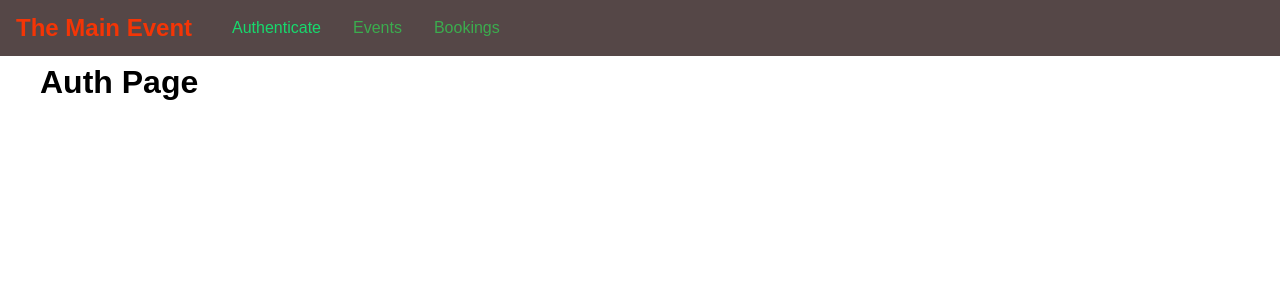
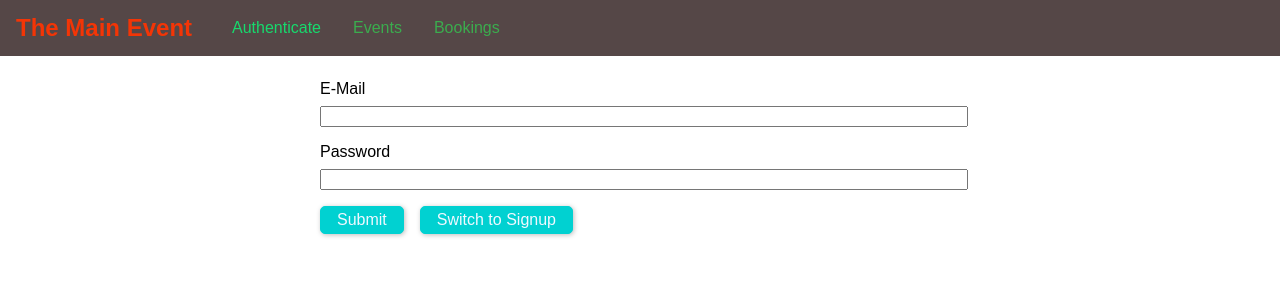
Before and after one commit to KhanDoors/merng-booking-app, a React (Create React App) app in the folder client/: page /auth in a window 1280 px wide. Shown: the top 300 px of the page. Built offline with nearby package versions, Linux system fonts and the light colour scheme.

Commit message:
tough auth check

```diff
--- /dev/null
+++ b/client/src/components/Auth.css
@@ -0,0 +1,37 @@
+.auth-form {
+  width: 40rem;
+  max-width: 80%;
+  margin: 5rem auto;
+}
+
+.form-control label,
+.form-control input {
+  width: 100%;
+  display: block;
+}
+
+.form-control label {
+  margin-bottom: 0.5rem;
+}
+
+.form-control {
+  margin-bottom: 1rem;
+}
+
+.form-actions button {
+  background: #01d1d1;
+  font: inherit;
+  border: 1px solid #01d1d1;
+  border-radius: 5px;
+  padding: 0.25rem 1rem;
+  margin-right: 1rem;
+  box-shadow: 1px 1px 5px rgba(0, 0, 0, 0.26);
+  color: aliceblue;
+  cursor: pointer;
+}
+
+.form-actions button:hover,
+.form-actions button:active {
+  background: #1f6666;
+  background-color: #1f6666;
+}
--- a/client/src/components/Auth.js
+++ b/client/src/components/Auth.js
@@ -1,13 +1,99 @@
 import React, { Component } from "react";
 
-class Auth extends Component {
+import "./Auth.css";
+
+class AuthPage extends Component {
+  state = {
+    isLogin: true
+  };
+
+  constructor(props) {
+    super(props);
+    this.emailEl = React.createRef();
+    this.passwordEl = React.createRef();
+  }
+
+  switchModeHandler = () => {
+    this.setState(prevState => {
+      return { isLogin: !prevState.isLogin };
+    });
+  };
+
+  submitHandler = event => {
+    event.preventDefault();
+    const email = this.emailEl.current.value;
+    const password = this.passwordEl.current.value;
+
+    if (email.trim().length === 0 || password.trim().length === 0) {
+      return;
+    }
+
+    let requestBody = {
+      query: `
+        query {
+          login(email: "${email}", password: "${password}") {
+            userId
+            token
+            tokenExpiration
+          }
+        }
+      `
+    };
+
+    if (!this.state.isLogin) {
+      requestBody = {
+        query: `
+          mutation {
+            createUser(userInput: {email: "${email}", password: "${password}"}) {
+              _id
+              email
+            }
+          }
+        `
+      };
+    }
+
+    fetch("http://localhost:8000/graphql", {
+      method: "POST",
+      body: JSON.stringify(requestBody),
+      headers: {
+        "Content-Type": "application/json"
+      }
+    })
+      .then(res => {
+        if (res.status !== 200 && res.status !== 201) {
+          throw new Error("Failed!");
+        }
+        return res.json();
+      })
+      .then(resData => {
+        console.log(resData);
+      })
+      .catch(err => {
+        console.log(err);
+      });
+  };
+
   render() {
     return (
-      <div>
-        <h1>Auth Page</h1>
-      </div>
+      <form className="auth-form" onSubmit={this.submitHandler}>
+        <div className="form-control">
+          <label htmlFor="email">E-Mail</label>
+          <input type="email" id="email" ref={this.emailEl} />
+        </div>
+        <div className="form-control">
+          <label htmlFor="password">Password</label>
+          <input type="password" id="password" ref={this.passwordEl} />
+        </div>
+        <div className="form-actions">
+          <button type="submit">Submit</button>
+          <button type="button" onClick={this.switchModeHandler}>
+            Switch to {this.state.isLogin ? "Signup" : "Login"}
+          </button>
+        </div>
+      </form>
     );
   }
 }
 
-export default Auth;
+export default AuthPage;
--- a/package.json
+++ b/package.json
@@ -20,6 +20,7 @@
   "dependencies": {
     "bcryptjs": "^2.4.3",
     "body-parser": "^1.18.3",
+    "cors": "^2.8.5",
     "express": "^4.16.4",
     "express-graphql": "^0.7.1",
     "graphql": "^14.0.2",
```
Also changed, not shown: 2 other files (tests, documents, lock files or other folders).
